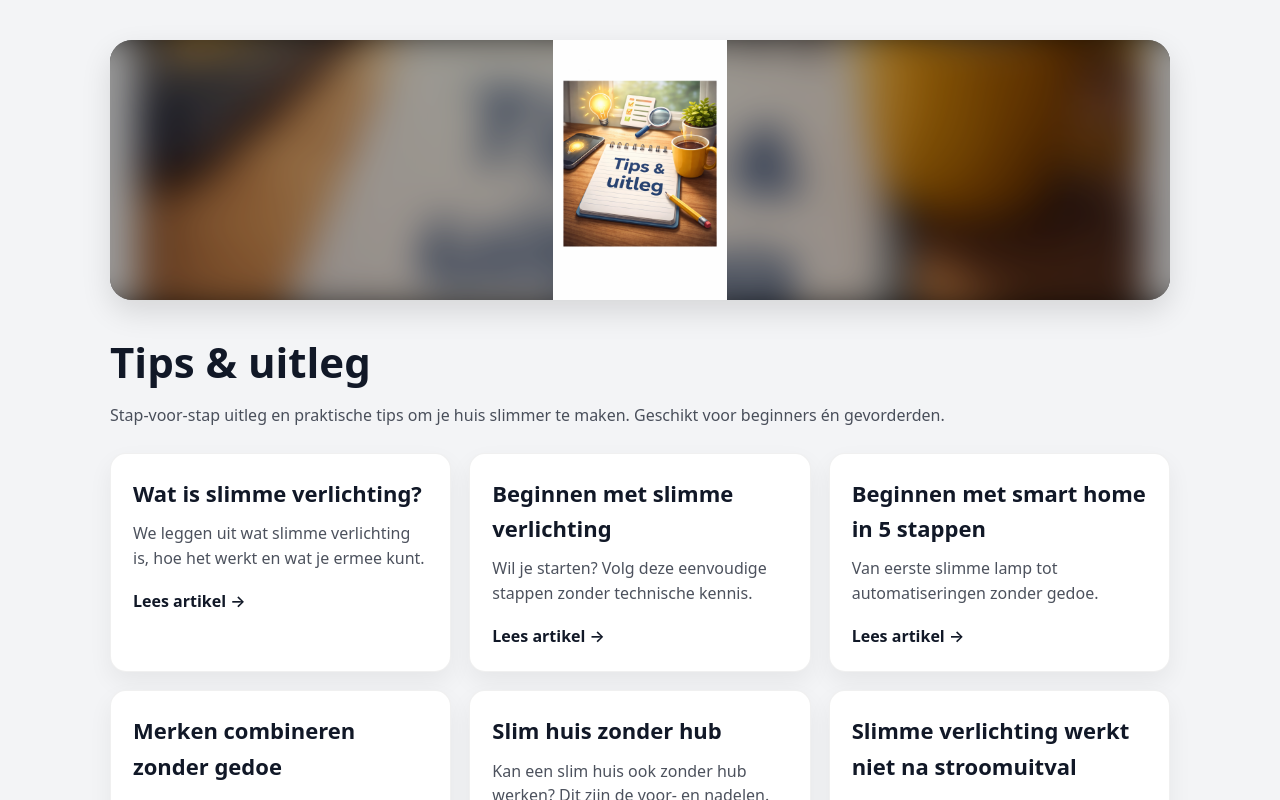
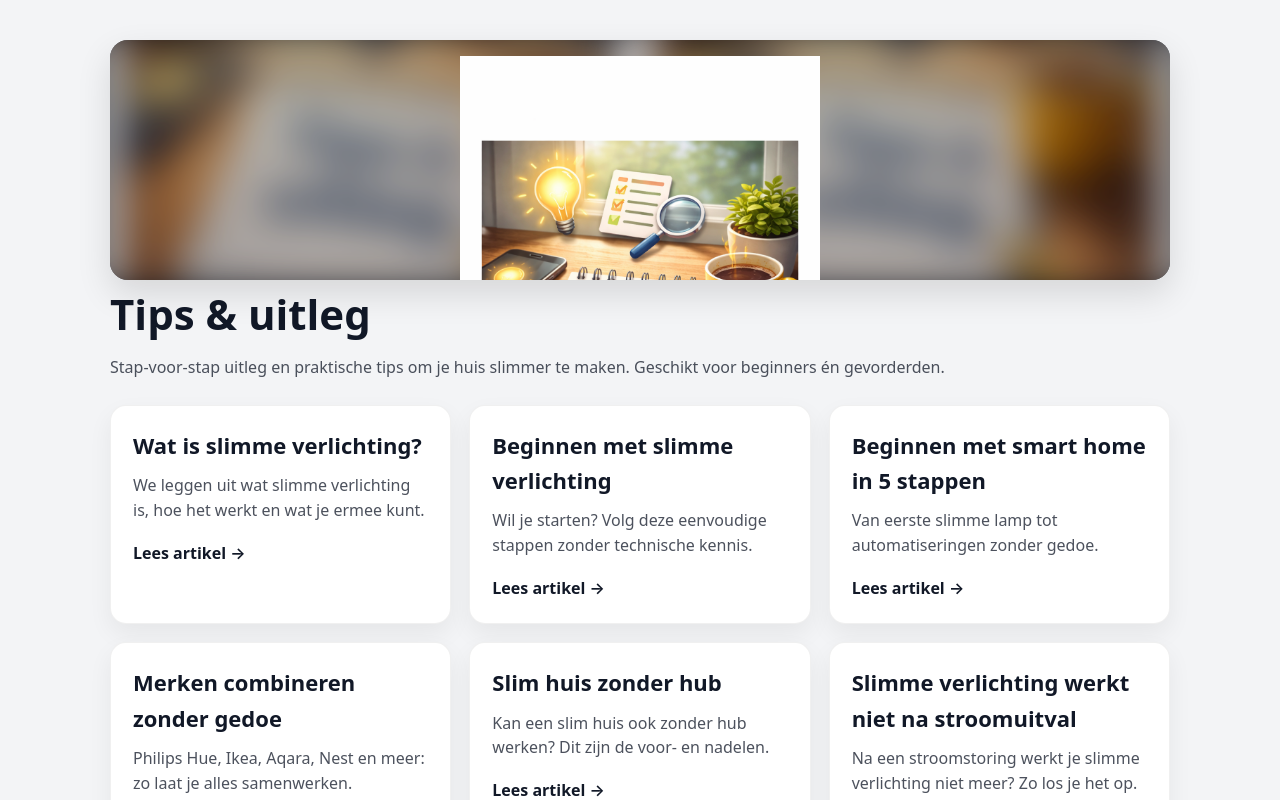
Before and after one commit to hafidgrad/SlimHuisWonen, a Next.js app: page /tips in a window 1280 px wide. Shown: the top 800 px of the page. Built offline with nearby package versions, Linux system fonts and the light colour scheme.

Commit message:
Fix TipBanner alignment on tips pages

```diff
--- a/app/globals.css
+++ b/app/globals.css
@@ -712,120 +712,75 @@ code {
 }
 
 /* =========================================================
-   ✅ Clickable Tips banner (hover + cursor)
+   ✅ TipBanner (blur zijkanten + strak uitlijnen)
+   Werkt goed in Tailwind pages + gewone pages
    ========================================================= */
-.tips-banner-link {
-  cursor: pointer;
-  text-decoration: none;
-}
-
-.tips-banner-link .categorie-banner {
-  transition: transform 0.18s ease, box-shadow 0.18s ease;
-}
-
-.tips-banner-link:hover .categorie-banner {
-  transform: translateY(-2px);
-  box-shadow: 0 14px 35px rgba(15, 23, 42, 0.14);
-}
-
-/* ✅ toegankelijkheid (toetsenbord focus) */
-.tips-banner-link:focus-visible .categorie-banner {
-  outline: 3px solid rgba(37, 99, 235, 0.55);
-  outline-offset: 4px;
-}
-
-.tips-banner {
-  height: 210px; /* exact gelijk aan categorie-banner */
-}
-
-/* ✅ Banner op categoriepagina */
-.category-hero-banner {
-  margin-bottom: 1.25rem;
-}
-
-.category-hero-banner {
-  transition: transform 0.18s ease, box-shadow 0.18s ease;
-}
-
-.category-hero-banner:hover {
-  transform: translateY(-1px);
-  box-shadow: 0 14px 35px rgba(15, 23, 42, 0.14);
-}
-
-/* ✅ Categoriepagina banner: premium contain + blur backdrop */
-.category-hero-banner {
-  background: #0f172a;
-}
-
-.category-hero-banner img {
-  object-fit: contain !important;
-  position: relative;
-  z-index: 2;
-}
-
-/* mooie blur achtergrond */
-.category-hero-banner::before {
-  content: "";
-  position: absolute;
-  inset: 0;
-  background-image: var(--category-bg);
-  background-size: cover;
-  background-position: center;
-  filter: blur(18px);
-  transform: scale(1.08);
-  opacity: 0.55;
-  z-index: 1;
-}
-
-/* overlay blijft werken */
-.category-hero-banner::after {
-  z-index: 3;
-}
 
 .tipBanner {
   position: relative;
   width: 100%;
-  max-width: 1100px;
-  margin: 0 auto 28px auto;
-  height: 260px;
-  border-radius: 22px;
+  height: 240px;
+  border-radius: 18px;
   overflow: hidden;
-  box-shadow: 0 12px 30px rgba(0, 0, 0, 0.12);
-  background: #000;
+  background: #0b0f1a;
+  box-shadow: 0 14px 34px rgba(0, 0, 0, 0.12);
 }
 
-/* Blur layer fills entire banner */
+/* links/rechts blur */
 .tipBannerBlur {
   position: absolute;
-  inset: 0;
-  transform: scale(1.08);
+  top: 0;
+  bottom: 0;
+  width: 50%;
   filter: blur(18px);
   opacity: 0.85;
+  transform: scale(1.08);
+  background-size: cover;
+  background-position: center;
 }
 
-/* extra dark overlay like your screenshot */
+.tipBannerBlurLeft {
+  left: 0;
+}
+
+.tipBannerBlurRight {
+  right: 0;
+}
+
+/* donkere overlay zoals jouw voorbeeld */
 .tipBanner::after {
   content: "";
   position: absolute;
   inset: 0;
-  background: rgba(0, 0, 0, 0.28);
+  background: rgba(0, 0, 0, 0.18);
+  z-index: 2;
 }
 
-/* Sharp image centered */
+/* center image scherp */
 .tipBannerInner {
   position: absolute;
   inset: 0;
-  z-index: 2;
-  padding: 18px;
+  z-index: 3;
+  display: grid;
+  place-items: center;
+  padding: 16px;
+}
+
+.tipBannerInner img {
+  height: 100%;
+  width: auto;
+  max-width: 360px;
+  object-fit: contain;
+  display: block;
 }
 
 /* mobile */
 @media (max-width: 768px) {
   .tipBanner {
     height: 190px;
-    border-radius: 18px;
+    border-radius: 16px;
   }
-  .tipBannerInner {
-    padding: 12px;
+  .tipBannerInner img {
+    max-width: 280px;
   }
 }
--- a/components/TipBanner.jsx
+++ b/components/TipBanner.jsx
@@ -3,27 +3,22 @@ import Image from "next/image";
 export default function TipBanner({ src, alt }) {
   return (
     <div className="tipBanner">
-      {/* Blurred background */}
-      <div className="tipBannerBlur">
-        <Image
-          src={src}
-          alt={alt}
-          fill
-          priority
-          sizes="(max-width: 768px) 100vw, 1100px"
-          style={{ objectFit: "cover" }}
-        />
-      </div>
+      <div
+        className="tipBannerBlur tipBannerBlurLeft"
+        style={{ backgroundImage: `url(${src})` }}
+      />
+      <div
+        className="tipBannerBlur tipBannerBlurRight"
+        style={{ backgroundImage: `url(${src})` }}
+      />
 
-      {/* Sharp centered image */}
       <div className="tipBannerInner">
         <Image
           src={src}
           alt={alt}
-          fill
+          width={1024}
+          height={1024}
           priority
-          sizes="(max-width: 768px) 100vw, 900px"
-          style={{ objectFit: "contain" }}
         />
       </div>
     </div>
```
